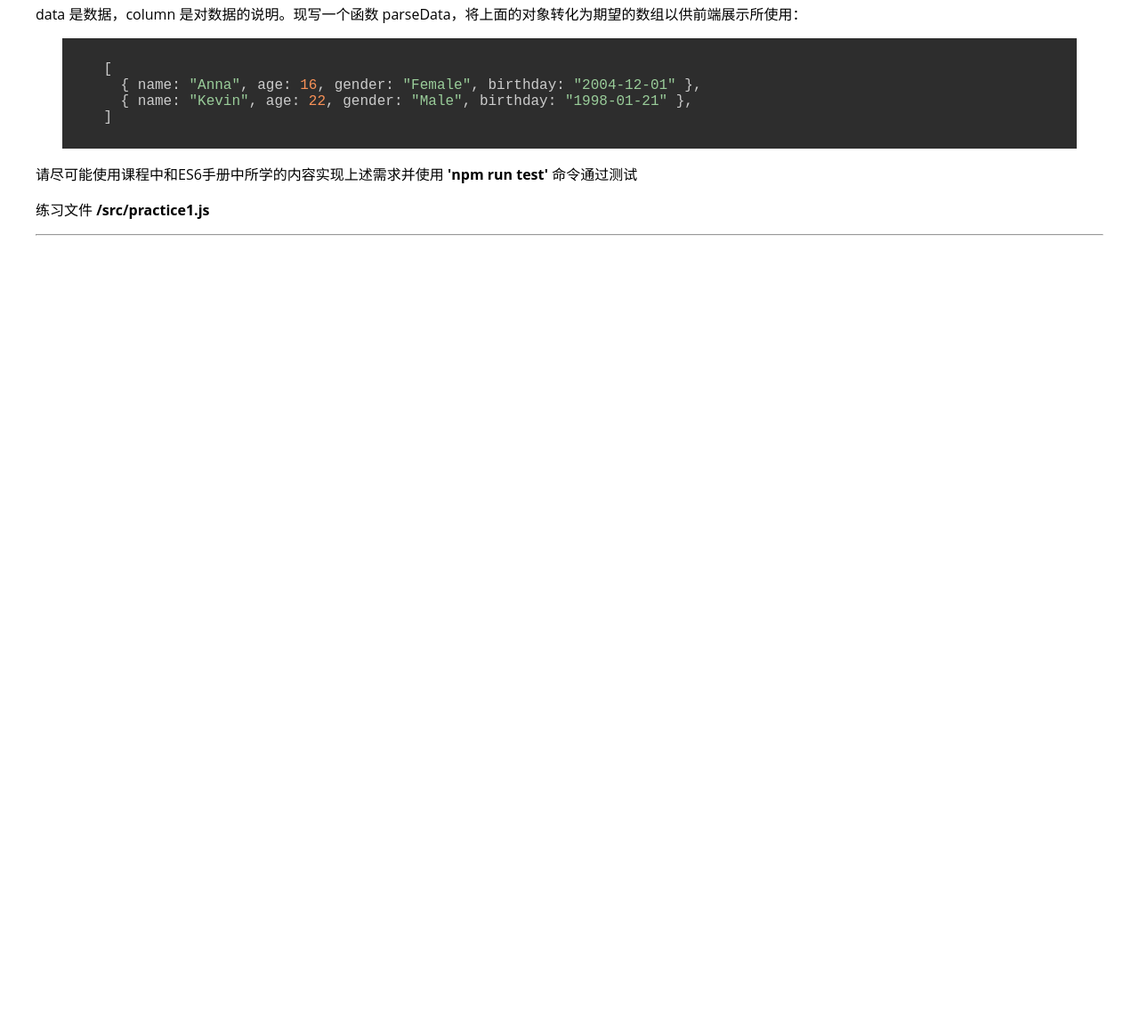
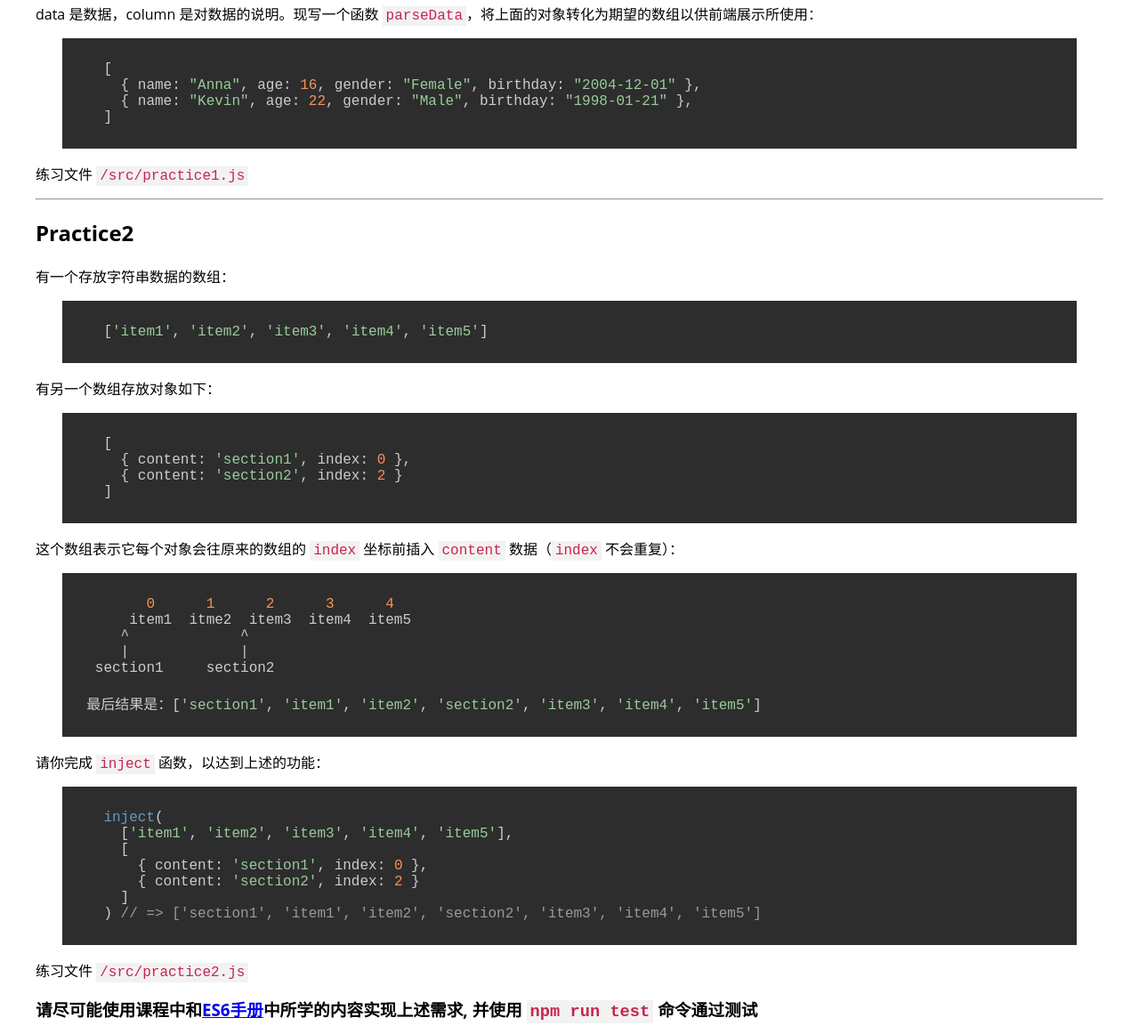
Before and after one commit to zyfcffy/F-ES6-Syntax-homework, a website built with Parcel: page index.html in a window 1280 px wide. Shown: the part 414-1567 px from the top of the page at 89% size. Before the commit the page ends 800 px from the top, so only its background shows below. Built offline with nearby package versions, Linux system fonts and the light colour scheme.

Commit message:
add practice2

```diff
--- a/index.html
+++ b/index.html
@@ -31,19 +31,55 @@
     ]
   }
   </code></pre>
-  <p>data 是数据，column 是对数据的说明。现写一个函数 parseData，将上面的对象转化为期望的数组以供前端展示所使用：</p>
+  <p>data 是数据，column 是对数据的说明。现写一个函数 <code>parseData</code>，将上面的对象转化为期望的数组以供前端展示所使用：</p>
   <pre><code class="lang-javascript">
     [
       { name: "Anna", age: 16, gender: "Female", birthday: "2004-12-01" },
       { name: "Kevin", age: 22, gender: "Male", birthday: "1998-01-21" },
     ]
   </code></pre>
-  <p>请尽可能使用课程中和ES6手册中所学的内容实现上述需求并使用 <strong>'npm run test'</strong> 命令通过测试</p>
-  <p>练习文件 <strong>/src/practice1.js</strong></p>
+  <p>练习文件 <code>/src/practice1.js</code></p>
   <hr/>
+  <h2>
+    Practice2
+  </h2>
+  <p>有一个存放字符串数据的数组：</p>
+  <pre><code class="lang-javascript">
+    ['item1', 'item2', 'item3', 'item4', 'item5']
+  </code></pre>
+  <p>有另一个数组存放对象如下：</p>
+  <pre><code class="lang-javascript">
+    [
+      { content: 'section1', index: 0 },
+      { content: 'section2', index: 2 }
+    ]
+  </code></pre>
+  <p>这个数组表示它每个对象会往原来的数组的 <code>index</code> 坐标前插入 <code>content</code> 数据（<code>index</code> 不会重复）：</p>
+  <pre><code class="lang-javascript">
+         0      1      2      3      4
+       item1  itme2  item3  item4  item5
+      ^             ^
+      |             |
+   section1     section2
+
+  最后结果是：['section1', 'item1', 'item2', 'section2', 'item3', 'item4', 'item5']
+  </code></pre>
+  <p>请你完成 <code>inject</code> 函数，以达到上述的功能：</p>
+  <pre><code class="lang-javascript">
+    inject(
+      ['item1', 'item2', 'item3', 'item4', 'item5'],
+      [
+        { content: 'section1', index: 0 },
+        { content: 'section2', index: 2 }
+      ]
+    ) // => ['section1', 'item1', 'item2', 'section2', 'item3', 'item4', 'item5']
+  </code></pre>
+  <p>练习文件 <code>/src/practice2.js</code></p>
+  <h3>请尽可能使用课程中和<a href="https://es6.ruanyifeng.com/#docs/let">ES6手册</a>中所学的内容实现上述需求, 并使用 <code>npm run test</code> 命令通过测试</h3>
   <script src="//cdnjs.cloudflare.com/ajax/libs/highlight.js/10.0.3/highlight.min.js"></script>
   <script>hljs.initHighlightingOnLoad();</script>
   <!-- <script src="src/practice1.js"></script> -->
+  <!-- <script src="src/practice2.js"></script> -->
 </body>
 
 </html>
--- /dev/null
+++ b/src/practice2.js
@@ -0,0 +1,2 @@
+const inject
+export { inject };
--- a/src/style/index.css
+++ b/src/style/index.css
@@ -23,3 +23,9 @@ ul {
 pre {
   margin: 16px 30px;
 }
+
+code {
+  color: #c7254e;
+  background-color: #f2f2f2;
+  padding: 2px 4px;
+}
```
Also changed, not shown: src/__test__/practice2.test.js (added, +12 -0 lines).
